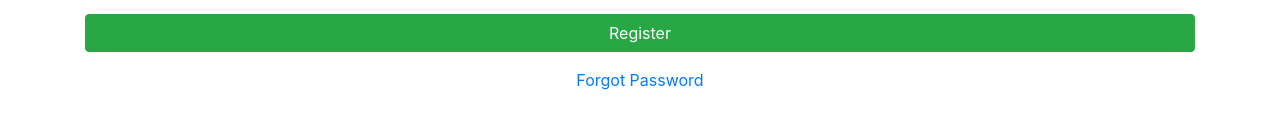
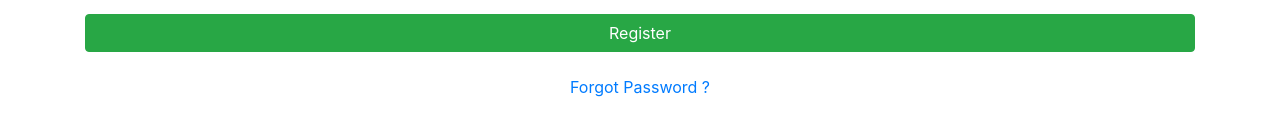
Before and after one commit to webdevcat1226/file-maker-portal, an Angular app: page /login in a window 1280 px wide. Shown: the part 260-394 px from the top of the page. Built offline with nearby package versions, Linux system fonts and the light colour scheme.

Commit message:
feat: forgort-password redirecting added

```diff
--- a/src/app/auth/login/login.component.html
+++ b/src/app/auth/login/login.component.html
@@ -14,7 +14,8 @@
       <button class="btn btn-primary mb-3" (click)="login()">Login</button>
 <!--      <button class="btn btn-primary mb-3" (click)="stop()">Stop</button>-->
       <button type="button" class="btn btn-success mb-3" routerLink="/register">Register</button>
-      <a class="text-center" routerLink="/forgot-password">Forgot Password</a>
+<!--      <a class="text-center" routerLink="/forgot-password">Forgot Password</a>-->
+      <button type="button" class="btn btn-link" routerLink="/forgot-password">Forgot Password ?</button>
     </div>
   </form>
 
```
